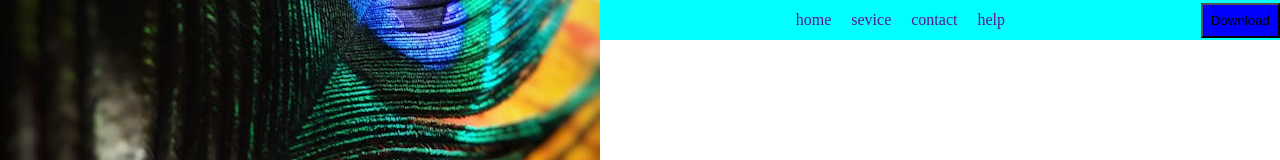
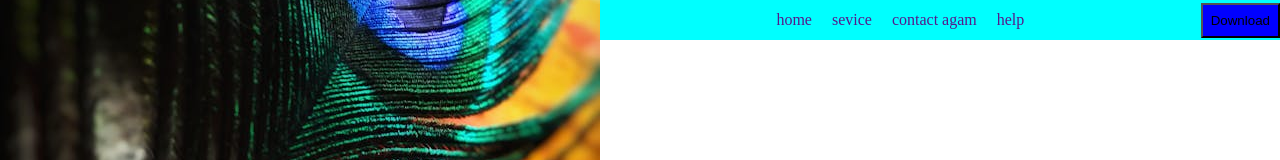
Before and after one commit to agam098/my-first-web-site, a plain HTML site: page index.html in a window 1280 px wide. Shown: the top 160 px of the page. Drawn offline with Linux system fonts and the light colour scheme.

Commit message:
added agam

```diff
--- a/index.html
+++ b/index.html
@@ -14,7 +14,7 @@
             <ul>
                 <li><a href="">home</a></li>
                 <li><a href="">sevice</a></li>
-                <li><a href="">contact</a></li>
+                <li><a href="">contact agam</a></li>
                 <li><a href="">help</a></li>
             </ul>
         </nav>
```
Also changed, not shown: 1 other file.
